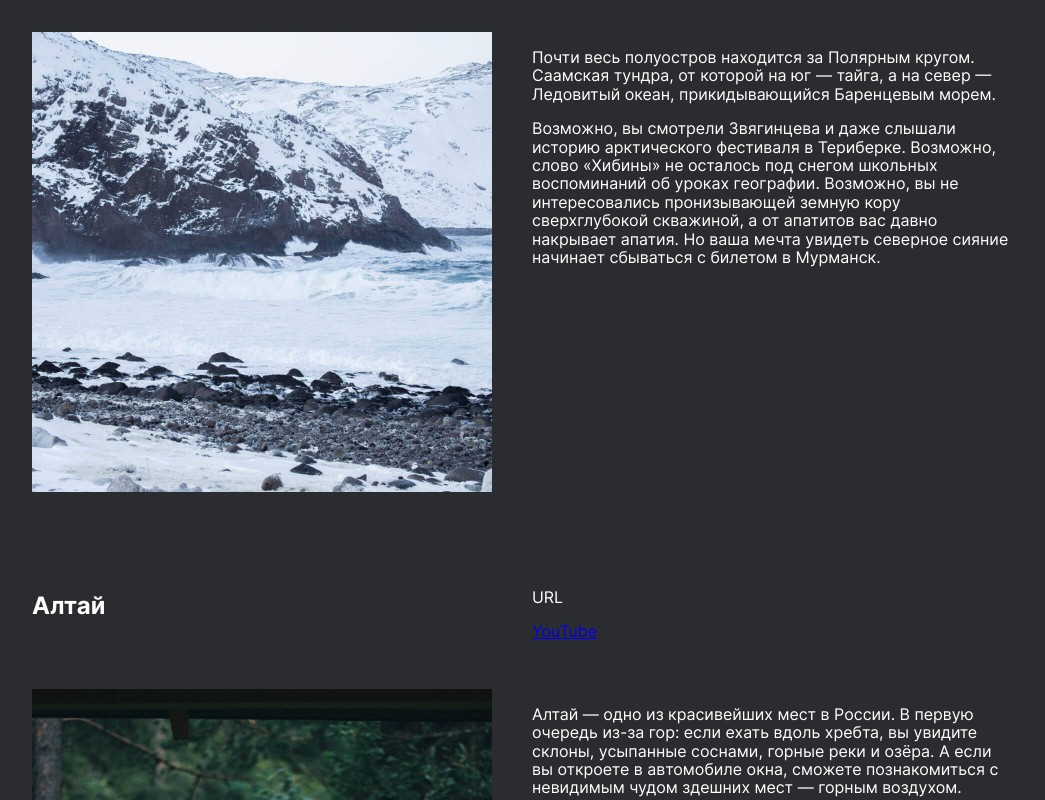
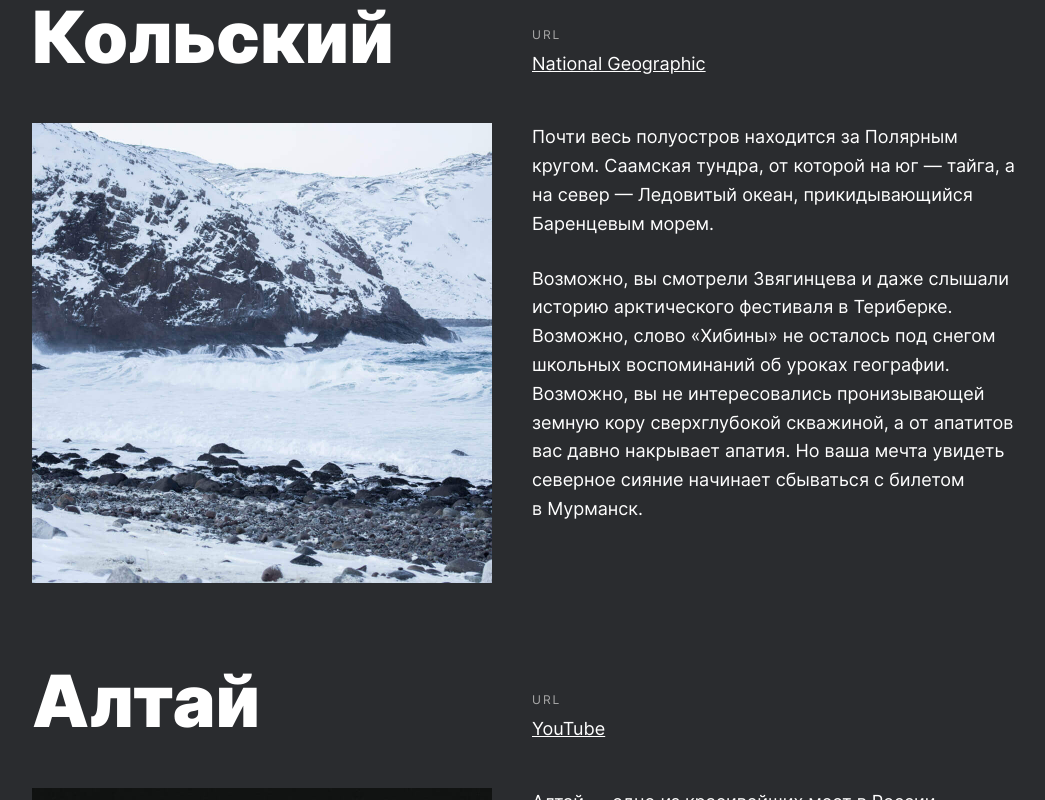
Before and after one commit to elicrock/russian-travel, a plain HTML site: page index.html in a window 1280 px wide. Shown: the part 3260-4060 px from the top of the page, without its empty margins (116-1161 px from the left). Drawn offline with Linux system fonts and the light colour scheme.

Commit message:
Sprint 3 - places section (upd)

```diff
--- a/blocks/place/__description/place__description.css
+++ b/blocks/place/__description/place__description.css
@@ -0,0 +1,5 @@
+.place__description {
+  display: grid;
+  align-self: start;
+  row-gap: 26px;
+}
--- a/blocks/place/__link/place__link.css
+++ b/blocks/place/__link/place__link.css
@@ -0,0 +1,12 @@
+.place__link {
+  font-size: 18px;
+  font-weight: 400;
+  line-height: 122%;
+  text-decoration: underline;
+  color: #fff;
+  transition: opacity 0.3s;
+}
+
+.place__link:hover {
+  opacity: 0.8;
+}
--- a/blocks/place/__paragraph/place__paragraph.css
+++ b/blocks/place/__paragraph/place__paragraph.css
@@ -0,0 +1,6 @@
+.place__paragraph {
+  margin: 0;
+  font-size: 18px;
+  font-weight: 400;
+  line-height: 160%;
+}
--- a/blocks/place/__title/place__title.css
+++ b/blocks/place/__title/place__title.css
@@ -0,0 +1,6 @@
+.place__title {
+  margin: 0;
+  font-size: 72px;
+  font-weight: 900;
+  line-height: 106%;
+}
--- a/blocks/place/__url-heading/place__url-heading.css
+++ b/blocks/place/__url-heading/place__url-heading.css
@@ -0,0 +1,8 @@
+.place__url-heading {
+  margin: 0;
+  font-size: 12px;
+  font-weight: 400;
+  line-height: 100%;
+  letter-spacing: 2px;
+  color: #aaa;
+}
--- a/blocks/place/__website/place__website.css
+++ b/blocks/place/__website/place__website.css
@@ -0,0 +1,5 @@
+.place__website {
+  display: grid;
+  align-self: end;
+  row-gap: 12px;
+}
--- a/blocks/place/place.css
+++ b/blocks/place/place.css
@@ -1,5 +1,14 @@
 .place {
   display: grid;
+  grid-template-columns: minmax(-webkit-min-content, 460px) minmax(-webkit-min-content, 484px);
   grid-template-columns: minmax(min-content, 460px) minmax(min-content, 484px);
   gap: 48px 40px;
 }
+
+@media screen and (max-width: 1024px) {
+  .header {
+    /* calc((100vw - Vmin)/(Vmax - Vmin) * (Fmax - Fmin) + Fmin); */
+    grid-template-columns: minmax(-webkit-min-content, calc((100vw - 320px)/(768 - 320) * (28 - 16) + 16px)) minmax(-webkit-min-content, 484px);
+    grid-template-columns: minmax(min-content, calc((100vw - 320px)/(768 - 320) * (28 - 16) + 16px)) minmax(min-content, 484px);
+  }
+}
--- a/index.html
+++ b/index.html
@@ -73,7 +73,7 @@
           <img src="./images/place-kolsky.jpg" alt="Кольский - фото" class="place__image">
           <div class="place__description">
             <p class="place__paragraph">Почти весь полуостров находится за Полярным кругом. Саамская тундра, от которой на юг — тайга, а на север — Ледовитый океан, прикидывающийся Баренцевым морем.</p>
-            <p class="place__paragraph">Возможно, вы смотрели Звягинцева и даже слышали историю арктического фестиваля в Териберке. Возможно, слово «Хибины» не осталось под снегом школьных воспоминаний об уроках географии. Возможно, вы не интересовались пронизывающей земную кору сверхглубокой скважиной, а от апатитов вас давно накрывает апатия. Но ваша мечта увидеть северное сияние начинает сбываться с билетом в Мурманск.</p>
+            <p class="place__paragraph">Возможно, вы смотрели Звягинцева и даже слышали историю арктического фестиваля в Териберке. Возможно, слово «Хибины» не осталось под снегом школьных воспоминаний об уроках географии. Возможно, вы не интересовались пронизывающей земную кору сверхглубокой скважиной, а от апатитов вас давно накрывает апатия. Но ваша мечта увидеть северное сияние начинает сбываться с билетом в&nbsp;Мурманск.</p>
           </div>
         </article>
         <article class="place">
@@ -84,7 +84,7 @@
           </div>
           <img src="./images/place-altai.jpg" alt="Алтай - фото" class="place__image">
           <div class="place__description">
-            <p class="place__paragraph">Алтай — одно из красивейших мест в России. В первую очередь из-за гор: если ехать вдоль хребта, вы увидите склоны, усыпанные соснами, горные реки и озёра. А если вы откроете в автомобиле окна, сможете познакомиться с невидимым чудом здешних мест — горным воздухом.</p>
+            <p class="place__paragraph">Алтай — одно из красивейших мест в России. В&nbsp;первую очередь из-за гор: если ехать вдоль хребта, вы увидите склоны, усыпанные соснами, горные реки и озёра. А если вы откроете в автомобиле окна, сможете познакомиться с невидимым чудом здешних мест — горным воздухом.</p>
             <p class="place__paragraph">Климат на Алтае умеренный, поэтому ехать сюда лучше всего летом. Так вы увидите всё разнообразие местной флоры и фауны. По лесам Алтая бродят лоси, над хребтами летают орлы, а на равнинах пасутся косули. И знаменитые манулы — тоже обитатели Алтайского края.</p>
           </div>
         </article>
@@ -96,8 +96,8 @@
           </div>
           <img src="./images/place-winter-baikal.jpg" alt="Зимний Байкал - фото" class="place__image">
           <div class="place__description">
-            <p class="place__paragraph">Всем известен Байкал как крупнейшее озеро в мире. Многие также знают, что это самый большой источник пресной воды и одно из красивейших мест в России.</p>
-            <p class="place__paragraph">Конечно, это всё так. Но Байкал ещё идеальное место для соревнований по скийорингу. Это такой вид спорта, когда лыжник привязывает себя к мотоциклу, и тандем старается развить как можно бóльшую скорость на льду. В марте 2019 года на фестивале «Байкальская миля» был поставлен мировой рекорд — 197.011 км/ч.</p>
+            <p class="place__paragraph">Всем известен Байкал как крупнейшее озеро в&nbsp;мире. Многие также знают, что это самый большой источник пресной воды и одно из красивейших мест в России.</p>
+            <p class="place__paragraph">Конечно, это всё так. Но Байкал ещё идеальное место для соревнований по скийорингу. Это такой вид спорта, когда лыжник привязывает себя к&nbsp;мотоциклу, и тандем старается развить как можно бóльшую скорость на льду. В марте 2019 года на фестивале «Байкальская миля» был поставлен мировой рекорд — 197.011 км/ч.</p>
           </div>
         </article>
         <article class="place">
@@ -108,7 +108,7 @@
           </div>
           <img src="./images/place-karelia.jpg" alt="Карелия - фото" class="place__image">
           <div class="place__description">
-            <p class="place__paragraph">Сибирь заканчивается не на Урале, а в Карелии: образующая тайгу сибирская лиственница не растёт западнее Водлозера. Зато здесь она вымахивает на 30 метров — леса карельских национальных парков из-за непроходимых болот никогда не знали топора. Некоторым соснам уже больше чем полтысячелетия. Прикоснитесь к живому существу, видевшему солнце раньше, чем увидал его Иван Грозный. В девственном лесу на сотню километров не встретишь тропы. А на редких тропинках деревья в паре метров от земли помечены медвежьими когтями. Чтобы все знали, кто тут хозяин.</p>
+            <p class="place__paragraph">Сибирь заканчивается не на Урале, а в Карелии: образующая тайгу сибирская лиственница не растёт западнее Водлозера. Зато здесь она вымахивает на 30 метров — леса карельских национальных парков из-за непроходимых болот никогда не знали топора. Некоторым соснам уже больше чем полтысячелетия. Прикоснитесь к живому существу, видевшему солнце раньше, чем увидал его Иван Грозный. В&nbsp;девственном лесу на сотню километров не встретишь тропы. А на редких тропинках деревья в&nbsp;паре метров от земли помечены медвежьими когтями. Чтобы все знали, кто тут хозяин.</p>
           </div>
         </article>
       </section>
```
